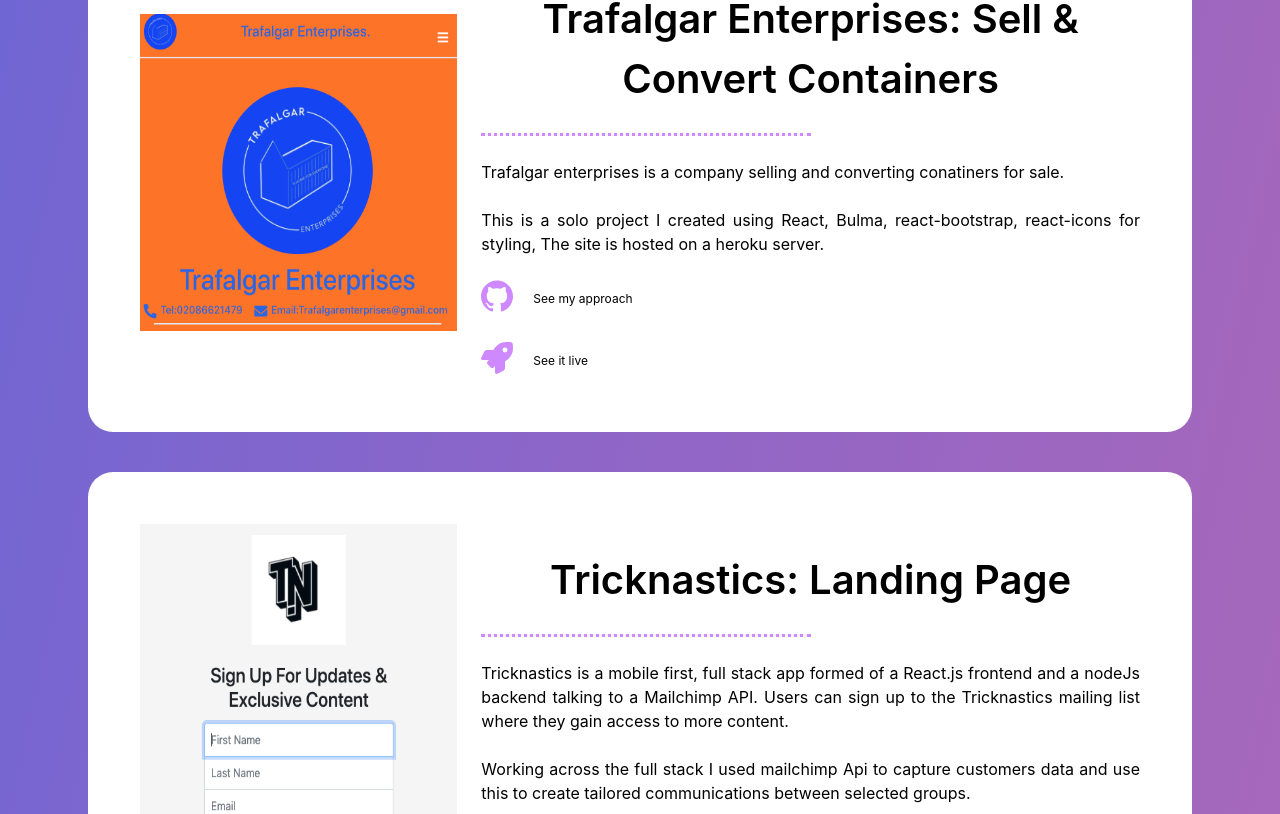
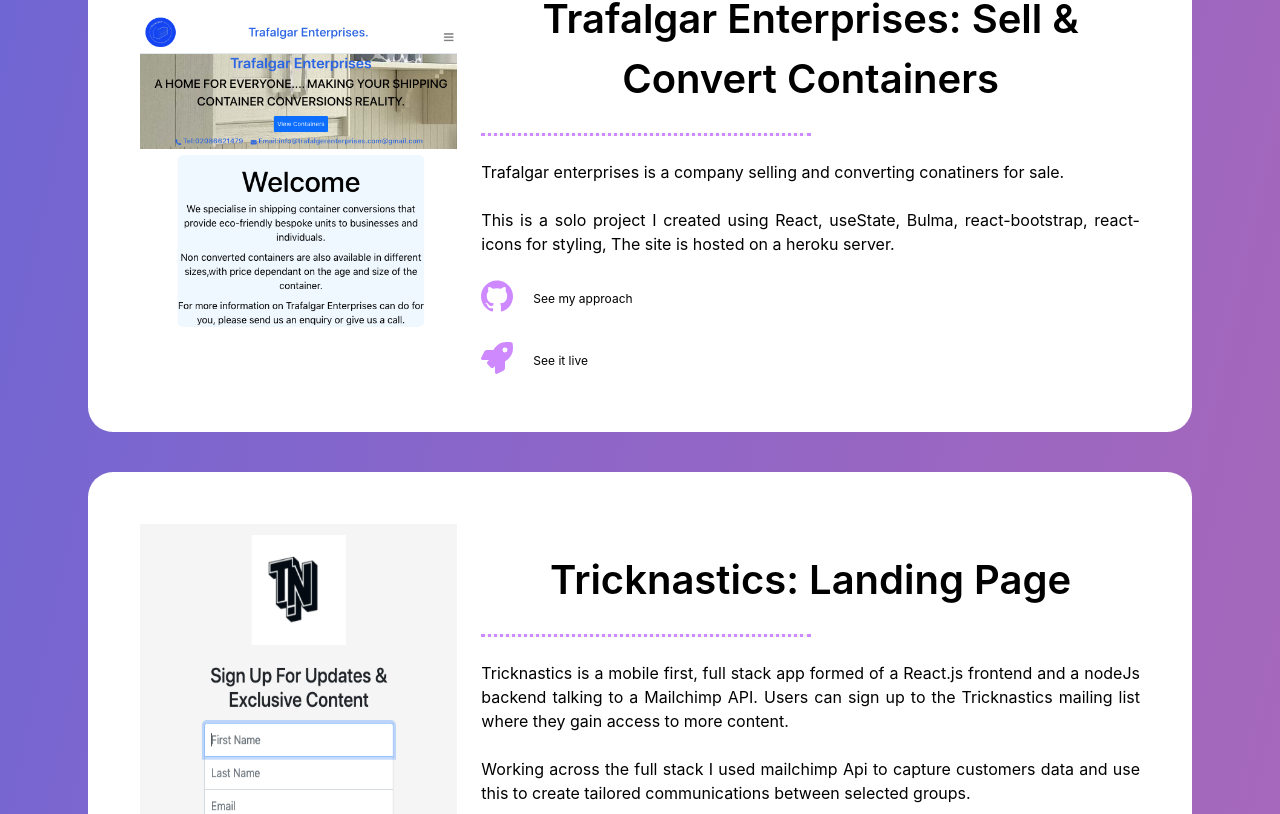
Before and after one commit to geraldc118/Portfolio, a React (Create React App) app: page / in a window 1280 px wide. Shown: the part 2750-3564 px from the top of the page. Built offline with nearby package versions, Linux system fonts and the light colour scheme.

Commit message:
changed trafalgar image

```diff
--- a/src/Components/Projects.js
+++ b/src/Components/Projects.js
@@ -3,11 +3,10 @@
 import { SiGithub } from 'react-icons/si';
 import { FaRocket } from 'react-icons/fa';
 import Tricknastics from '../Images/TnAcademy_Landingpage_Screenshot.png';
-import Trafalgar from "../Images/Trafalgar_enterprise_small_screenshot.png";
+import Trafalgar from "../Images/trafalgar_final_image.png";
 import codingBloggerImage from '../Images/CodingBlogger_img.png';
 import toDoListImage from '../Images/toDoListImage.png';
 import pyGen from '../Images/PyGen_logo_img.png';
-// import drumKit from '../Images/drum_kit_img';
 import '../css/Projects.css';
 
 
@@ -28,7 +27,7 @@
         <hr className="projectRule" />
         <p>Trafalgar enterprises is a company selling and converting conatiners for sale.</p>
         <br />
-        <p>This is a solo project I created using React, Bulma, react-bootstrap, react-icons for styling, The site is hosted on a heroku server.  </p>
+        <p>This is a solo project I created using React, useState, Bulma, react-bootstrap, react-icons for styling, The site is hosted on a heroku server.  </p>
         <br />
         <div className="is-flex-direction-column">
           <div className="is-flex">
@@ -169,37 +168,5 @@
         </div>
       </div>
     </section>
-
-
-    {/* Drum Kit */}
-    {/* <section id="snakeGame" className="columns is-vcentered">
-      <div className="projectImg column is-one-third">
-        <img className="snakeGame" src={} alt="Drum Kit"/>
-      </div>
-      <div className="column card-content is-two-thirds has-text-justified projectSpiel">
-        <h2 className="projectsTitle ">Drum Kit: Drum Kit App</h2>
-        <hr className="projectRule" />
-        <p>Drum Kit- Is a ui for a drum kit with sounds.</p>
-        <br />
-        <p>This was created using Javascript, Css3 and Html app that uses the sounds and images from a drum kit.</p>
-        <br />
-        <div className="is-flex-direction-column">
-          <div className="is-flex">
-            <a href="https://github.com/geraldc118/DrumKit" rel="noreferrer" target="_blank">
-              <SiGithub className="projectLink" />
-            </a>
-            <p className="linkLabel">See my approach</p>
-          </div>
-          <br />
-          <div className="is-flex">
-            <a href="https://stormy-brushlands-63997.herokuapp.com/" rel="noreferrer" target="_blank">
-              <FaRocket className="projectLink" />
-            </a>
-            <p className="linkLabel">See it live</p>
-          </div>
-        </div>
-      </div>
-    </section> */}
-
   </section >
 }
```
Also changed, not shown: src/Images/trafalgar_final_image.png (added), 1 other file (tests, documents, lock files or other folders).
